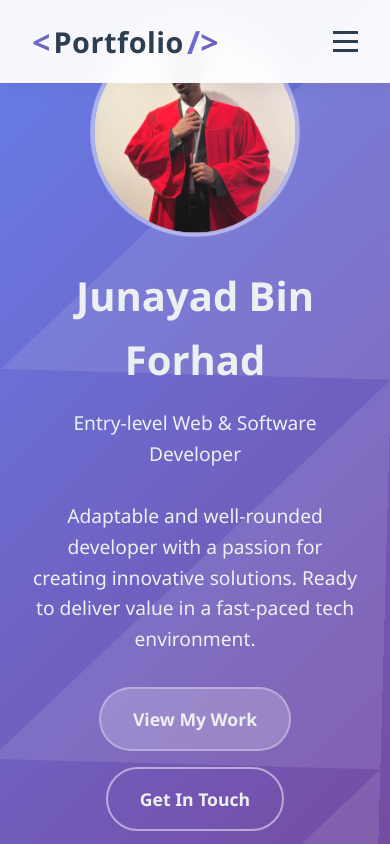
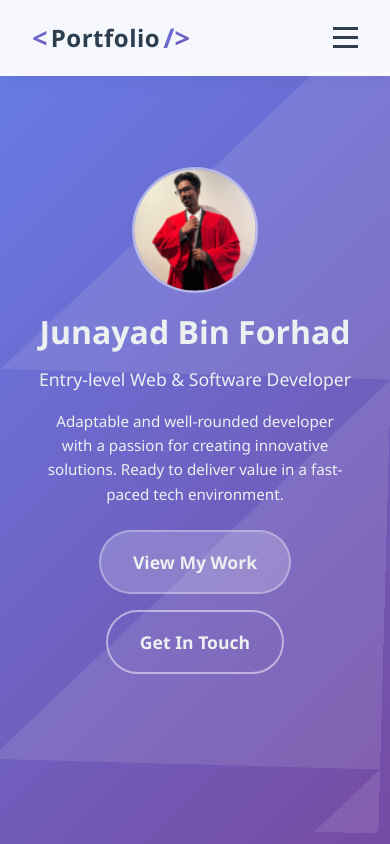
Before and after one commit to Junayad47/junayad-portfolio, a plain HTML site: page index.html in a window 390 px wide. Shown: the top 844 px of the page. Drawn offline with Linux system fonts and the light colour scheme.

Commit message:
Update style.css

```diff
--- a/style.css
+++ b/style.css
@@ -176,6 +176,18 @@ body {
     animation: pulse 2s infinite;
     position: relative;
     overflow: hidden;
+    flex-shrink: 0;
+}
+
+.hero-image img {
+    width: 100% !important;
+    height: 100% !important;
+    object-fit: cover !important;
+    border-radius: 50% !important;
+    display: block !important;
+    position: absolute !important;
+    top: 0 !important;
+    left: 0 !important;
 }
 
 .hero-image::before {
@@ -323,6 +335,27 @@ body {
 .about-text {
     font-size: 1.1rem;
     line-height: 1.8;
+}
+
+.about-text .highlight {
+    background: linear-gradient(135deg, var(--primary-color), var(--secondary-color));
+    -webkit-background-clip: text;
+    -webkit-text-fill-color: transparent;
+    background-clip: text;
+    font-weight: 600;
+    position: relative;
+}
+
+.about-text .highlight::after {
+    content: '';
+    position: absolute;
+    bottom: -2px;
+    left: 0;
+    width: 100%;
+    height: 2px;
+    background: linear-gradient(135deg, var(--primary-color), var(--secondary-color));
+    opacity: 0.3;
+    border-radius: 1px;
 }
 
 .stats {
@@ -829,12 +862,24 @@ body {
         transform: rotate(-45deg) translate(7px, -6px);
     }
 
+    .hero-image {
+        width: 150px;
+        height: 150px;
+        margin: 0 auto 1.5rem;
+        border: 3px solid rgba(255,255,255,0.4);
+    }
+
     .hero h1 {
         font-size: 2.5rem;
     }
 
     .hero .subtitle {
         font-size: 1.2rem;
+    }
+
+    .hero p {
+        font-size: 1rem;
+        padding: 0 1rem;
     }
 
     .about-content,
@@ -882,3 +927,36 @@ body {
         padding: 0 1rem;
     }
 }
+
+@media (max-width: 480px) {
+    .hero-image {
+        width: 120px;
+        height: 120px;
+        margin: 0 auto 1rem;
+        border: 2px solid rgba(255,255,255,0.4);
+    }
+
+    .hero h1 {
+        font-size: 2rem;
+        margin-bottom: 0.5rem;
+    }
+
+    .hero .subtitle {
+        font-size: 1.1rem;
+        margin-bottom: 1rem;
+    }
+
+    .hero p {
+        font-size: 0.95rem;
+        padding: 0 0.5rem;
+        margin-bottom: 1.5rem;
+    }
+
+    .logo {
+        font-size: 1.5rem;
+    }
+
+    .logo-bracket {
+        font-size: 1.7rem;
+    }
+}
```
